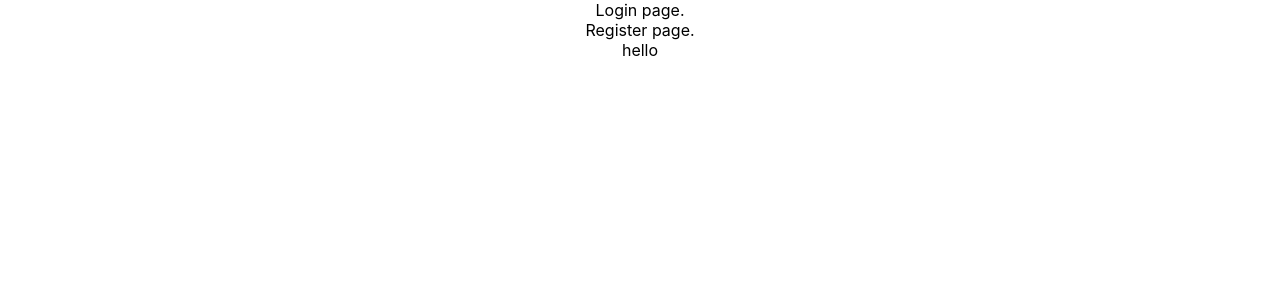
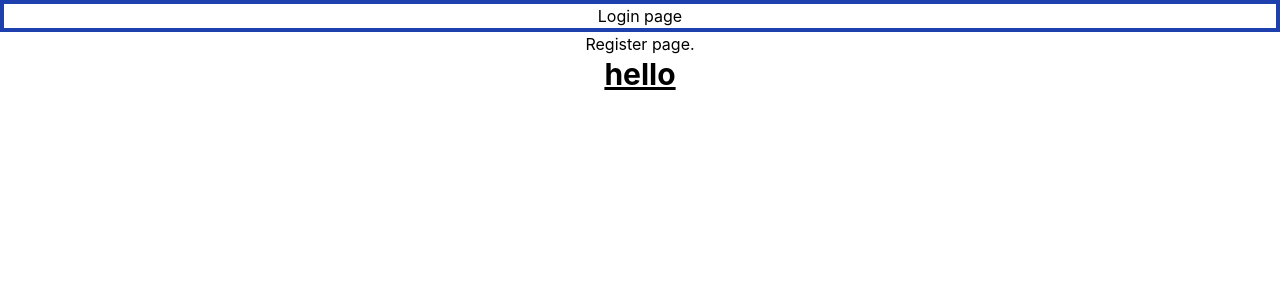
Before and after one commit to nishant4392/Deploy, a React (Create React App) app in the folder client/: page / in a window 1280 px wide. Shown: the top 300 px of the page. Built offline with nearby package versions, Linux system fonts and the light colour scheme.

Commit message:
added tailwind css finally

```diff
--- a/client/package.json
+++ b/client/package.json
@@ -36,5 +36,8 @@
       "last 1 firefox version",
       "last 1 safari version"
     ]
+  },
+  "devDependencies": {
+    "tailwindcss": "^3.3.3"
   }
 }
--- a/client/src/App.js
+++ b/client/src/App.js
@@ -11,7 +11,7 @@ function App() {
     <Login/>
     <Register/>
     <Routes>
-    <Route path='/' element={<div>hello</div>}/>
+    <Route path='/' element={<div className='text-3xl font-bold underline'>hello</div>}/>
     </Routes>
     </div>
   );
--- a/client/src/components/Login.jsx
+++ b/client/src/components/Login.jsx
@@ -2,8 +2,8 @@ import React from 'react'
 
 const Login = () => {
   return (
-    <div>
-      Login page.
+    <div className=' border-blue-800 border-4'>
+      Login page
     </div>
   )
 }
--- a/client/src/index.css
+++ b/client/src/index.css
@@ -1,3 +1,8 @@
+@tailwind base;
+@tailwind components;
+@tailwind utilities;
+
+
 body {
   margin: 0;
   font-family: -apple-system, BlinkMacSystemFont, 'Segoe UI', 'Roboto', 'Oxygen',
--- /dev/null
+++ b/client/tailwind.config.js
@@ -0,0 +1,10 @@
+/** @type {import('tailwindcss').Config} */
+module.exports = {
+  content: [
+    "./src/**/*.{js,jsx,ts,tsx}",
+  ],
+  theme: {
+    extend: {},
+  },
+  plugins: [],
+}
```
Also changed, not shown: 1 other file (tests, documents, lock files or other folders).
